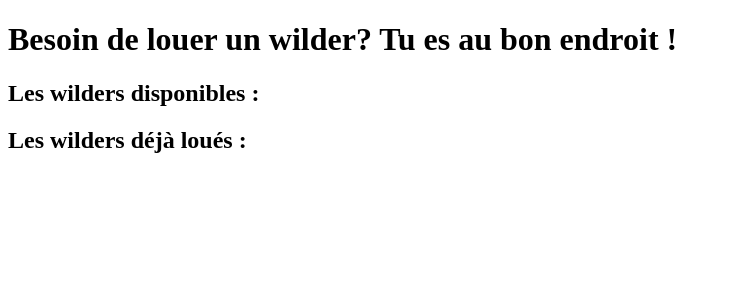
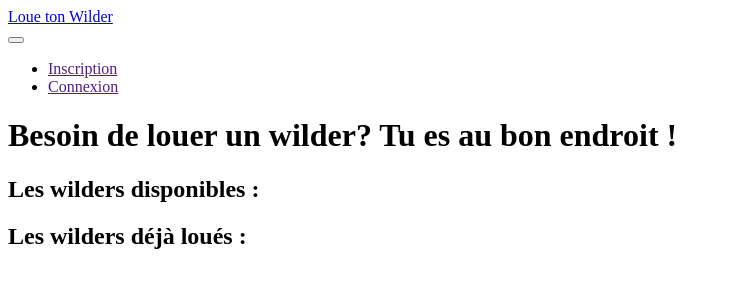
Before and after one commit to ManonMarizy/RentYourWilder, a Symfony app: template templates/home/index.html.twig in a window 1280 px wide. Shown: the top 300 px of the page, without its empty margins (0-730 px from the left). Run offline with Twig, Linux system fonts and the light colour scheme; the template is opened without the code that fills it, so the values that code supplies are empty; some libraries are stand-ins or nearby versions.

Commit message:
nav bare et implémentation des moduls principaux sans liens

```diff
--- /dev/null
+++ b/templates/_navBar.html.twig
@@ -0,0 +1,60 @@
+
+<nav class="navbar navbar-expand-lg navbar-light bg-light" role="navigation">
+    <a class="navbar-brand" href="{{ path('home') }}">Loue ton Wilder
+    </a>
+    <div class="d-flex">
+        <button class="navbar-toggler" type="button" data-toggle="collapse" data-target="#navbarText"
+                aria-controls="navbarText" aria-expanded="false" aria-label="Toggle navigation">
+            <span class="navbar-toggler-icon"></span>
+        </button>
+        {% if  is_granted('ROLE_USER') %}
+            <a href=""><i class="fas fa-shopping-basket"></i></a>
+            <div class="dropdown show icon-profile-mobile ml-4">
+                <i class="fas fa-user-circle fa-2x"></i>
+                <div class="dropdown-menu dropdown-menu-right" aria-labelledby="dropdownMenuButton">
+                    <a class="dropdown-item" href="">
+                        <i class="far fa-address-card"></i>
+                        Compte
+                    </a>
+                    <a class="dropdown-item" href="">
+                        <i class="fas fa-sign-out-alt"></i>
+                        Déconnexion
+                    </a>
+                </div>
+            </div>
+        {% endif %}
+    </div>
+    <div class="collapse navbar-collapse" id="navbarText">
+        <ul class="navbar-nav d-flex justify-content-end w-100 ul-navbar">
+            {% if is_granted('ROLE_ADMIN') %}
+                <li class="nav-item ml-4">
+                    <a class="nav-link" href="" target="_blank">Administrateur</a>
+                </li>
+            {% endif %}
+            {% if not is_granted('ROLE_USER') %}
+                <li class="nav-item ml-4">
+                    <a class="nav-link" href="">Inscription</a>
+                </li>
+                <li class="nav-item ml-4">
+                    <a class="nav-link" href="">Connexion</a>
+                </li>
+            {% endif %}
+            {% if  is_granted('ROLE_USER') %}
+                <a href=""><i class="fas fa-shopping-basket"></i></a>
+                <li class="dropdown show ml-4 icon-profile-desktop">
+                    <i class="fas fa-user-circle fa-2x"></i>
+                    <div class="dropdown-menu dropdown-menu-right" aria-labelledby="dropdownMenuButton">
+                        <a class="dropdown-item" href="">
+                            <i class="far fa-address-card"></i>
+                            Compte
+                        </a>
+                        <a class="dropdown-item" href="">
+                            <i class="fas fa-sign-out-alt"></i>
+                            Déconnexion
+                        </a>
+                    </div>
+                </li>
+            {% endif %}
+        </ul>
+    </div>
+</nav>
--- a/templates/base.html.twig
+++ b/templates/base.html.twig
@@ -10,6 +10,22 @@
         {% block stylesheets %}{% endblock %}
     </head>
     <body>
+        {% block header %}{% include '_navBar.html.twig' %}{% endblock %}
+
+        {% for label, messages in app.flashes %}
+            {% for message in messages %}
+                {% if label == 'success' %}
+                    <div class="alert alert-success text-center" role="alert">
+                        {{ message }}
+                    </div>
+                {% endif %}
+                {% if label == 'error' %}
+                    <div class="alert alert-danger text-center" role="alert">
+                        {{ message }}
+                    </div>
+                {% endif %}
+            {% endfor %}
+        {% endfor %}
         {% block body %}{% endblock %}
 
         {{ encore_entry_script_tags('app') }}
```
